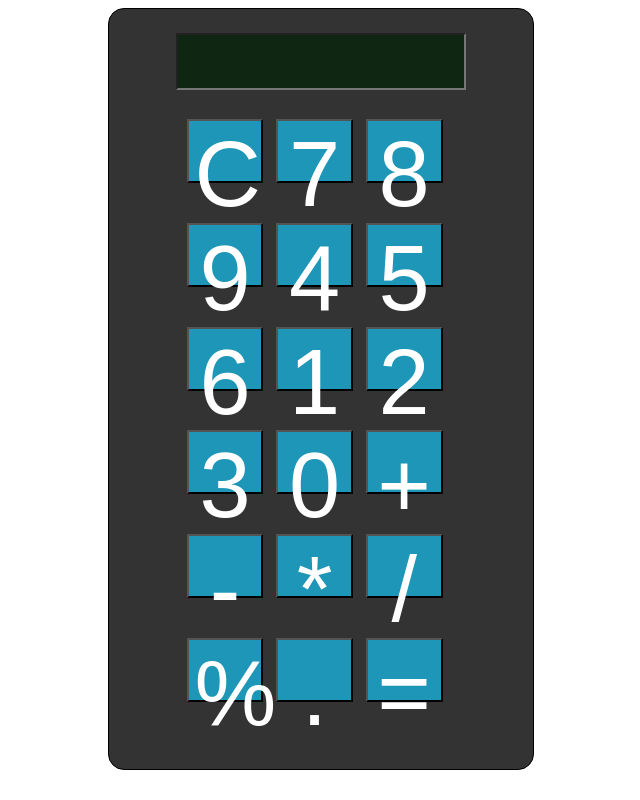
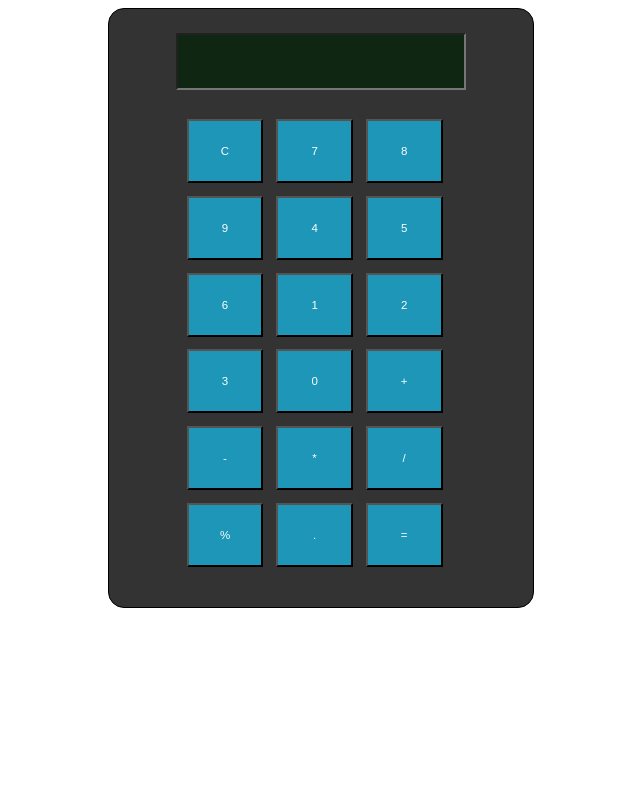
Before and after one commit to Tushalhansola124/Calculator2, a React (Vite) app: page / in a window 1280 px wide. Shown: the whole page, without its empty margins (319-959 px from the left). Built offline with nearby package versions, Linux system fonts and the light colour scheme.

Commit message:
Update App.css

```diff
--- a/src/App.css
+++ b/src/App.css
@@ -24,6 +24,6 @@
   font-weight:300;
   background-color: rgba(26, 163, 200, 0.885);
   color: white;
-  font-size:11.5vh;
+  font-size:11.5px;
   margin-right:1vw;
 }
```
